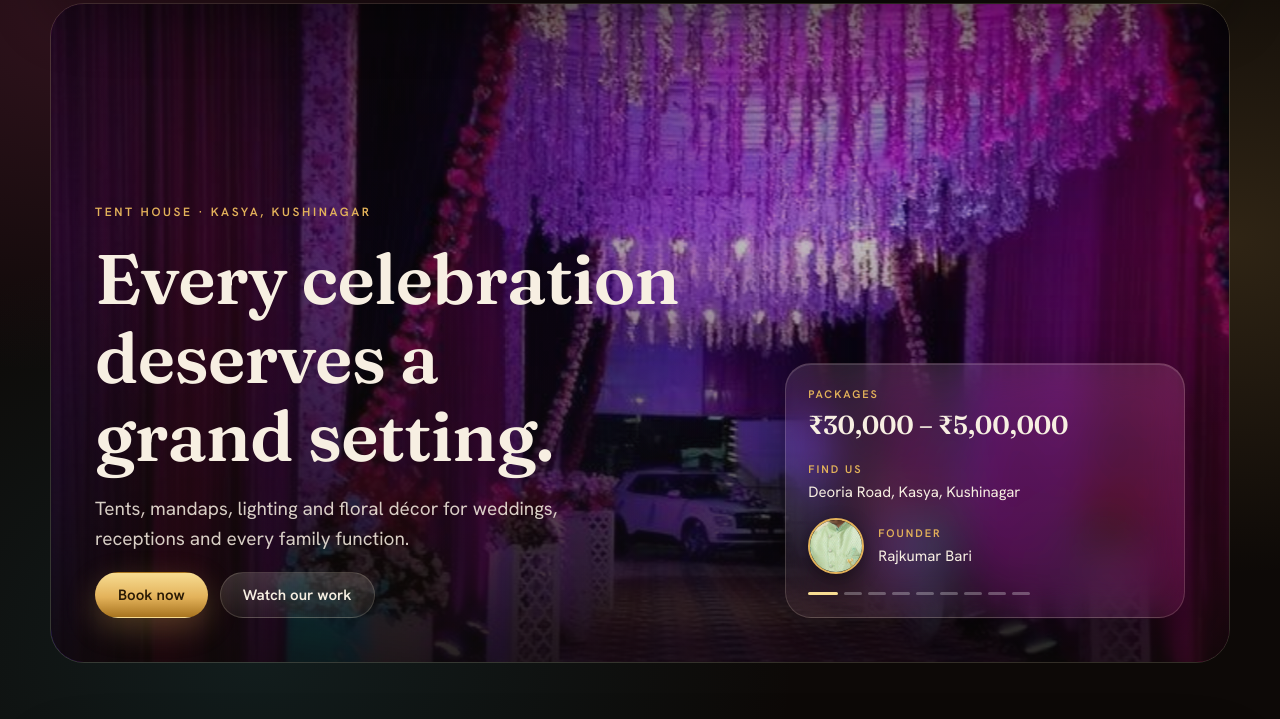
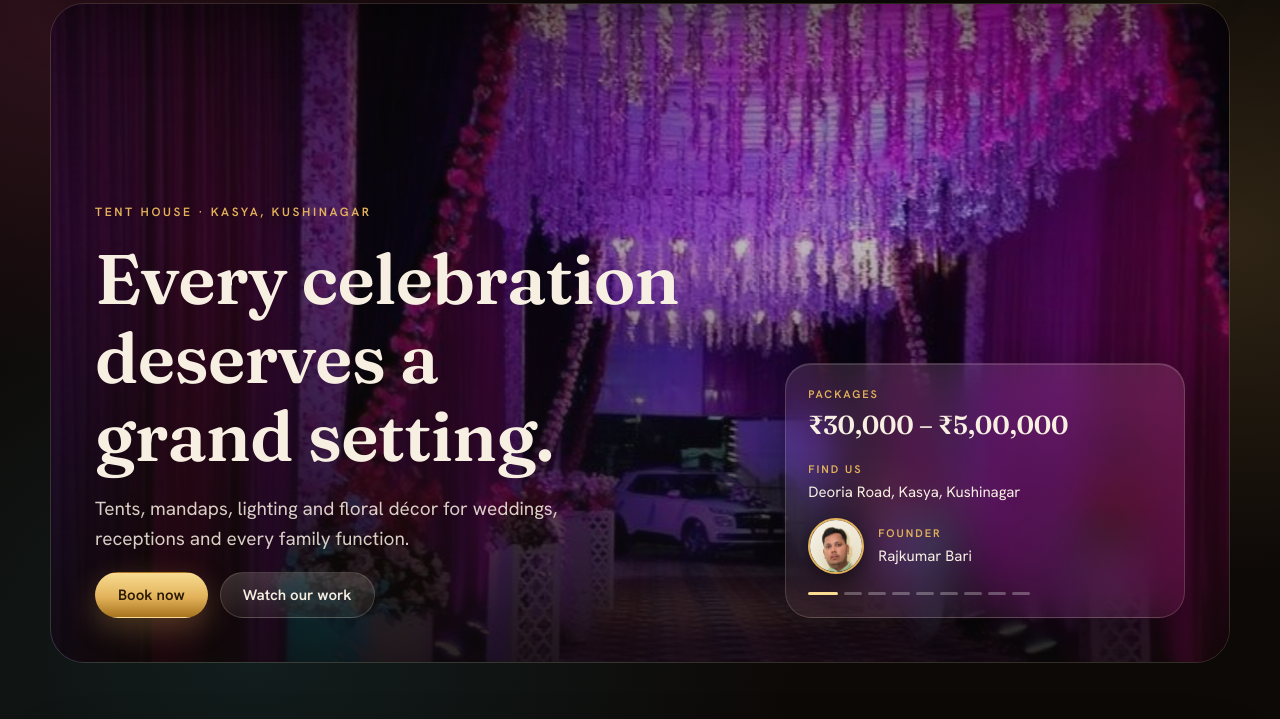
Before and after one commit to samar-debug-ux/Rawat-tent-house, a plain HTML site: page index.html in a window 1280 px wide. Shown: the part 81-800 px from the top of the page. Drawn offline with Linux system fonts and the light colour scheme.

Commit message:
Add files via upload

```diff
--- a/index.html
+++ b/index.html
@@ -181,7 +181,7 @@ section{padding-block:72px 8px;scroll-margin-top:84px}
 
 .fdr{display:flex;gap:14px;align-items:center}
 .av{flex:none;width:56px;height:56px;border-radius:50%;overflow:hidden;border:2px solid var(--gold);box-shadow:0 6px 18px rgba(0,0,0,.4);background:#000}
-.av img{width:100%;height:100%;object-fit:cover;transform:scale(3.3);transform-origin:50% 7%}
+.av img{width:100%;height:100%;object-fit:cover}
 .founder{display:grid;grid-template-columns:minmax(260px,380px) 1fr;gap:clamp(24px,5vw,64px);align-items:center;padding:clamp(20px,3.5vw,40px)}
 .fpic{position:relative;border-radius:999px 999px 28px 28px;overflow:hidden;aspect-ratio:2/3;max-width:380px;width:100%;border:1px solid rgba(247,220,146,.45);box-shadow:0 0 0 8px rgba(227,178,90,.08),0 30px 70px rgba(0,0,0,.5);isolation:isolate;justify-self:center}
 .fpic img{width:100%;height:100%;object-fit:cover;object-position:50% 20%;filter:saturate(1.06) contrast(1.03)}
@@ -349,7 +349,7 @@ footer .brand b{color:var(--text)}
         <dl>
           <div><dt data-i="hc_price">Packages</dt><dd class="price">₹30,000 – ₹5,00,000</dd></div>
           <div><dt data-i="hc_where">Find us</dt><dd data-i="hc_addr">Deoria Road, Kasya, Kushinagar</dd></div>
-          <div class="fdr"><span class="av"><img src="founder.jpg" alt="Rajkumar Bari, founder of Rawat Tent House"></span><div><dt data-i="hc_founder">Founder</dt><dd data-i="fd_name">Rajkumar Bari</dd></div></div>
+          <div class="fdr"><span class="av"><img src="avatar.jpg" alt="Rajkumar Bari, founder of Rawat Tent House" width="240" height="240"></span><div><dt data-i="hc_founder">Founder</dt><dd data-i="fd_name">Rajkumar Bari</dd></div></div>
         </dl>
         <div class="dots" id="dots" aria-hidden="true"><i class="on"></i><i></i><i></i><i></i><i></i><i></i><i></i><i></i><i></i></div>
       </aside>
```
Also changed, not shown: avatar.jpg (added).
